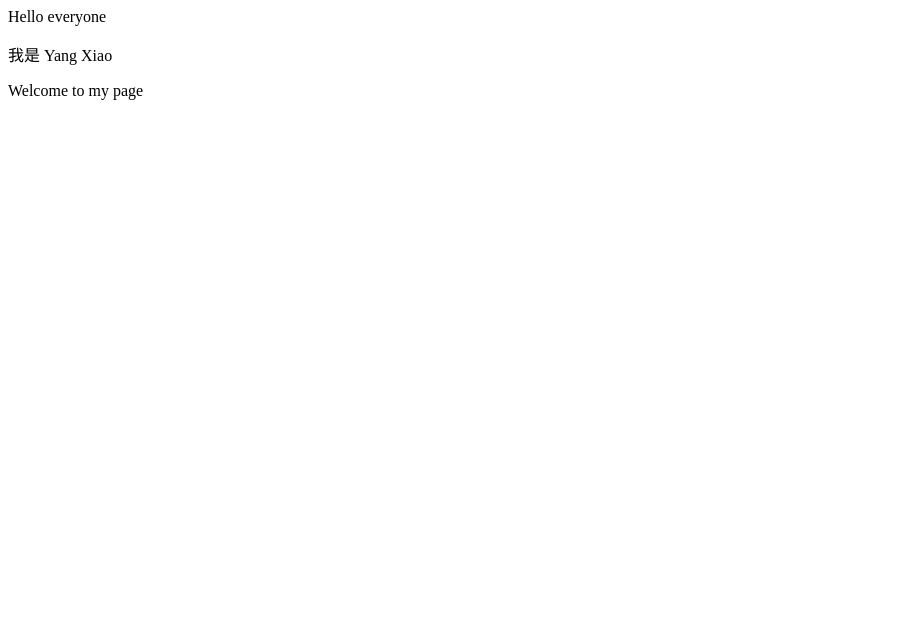
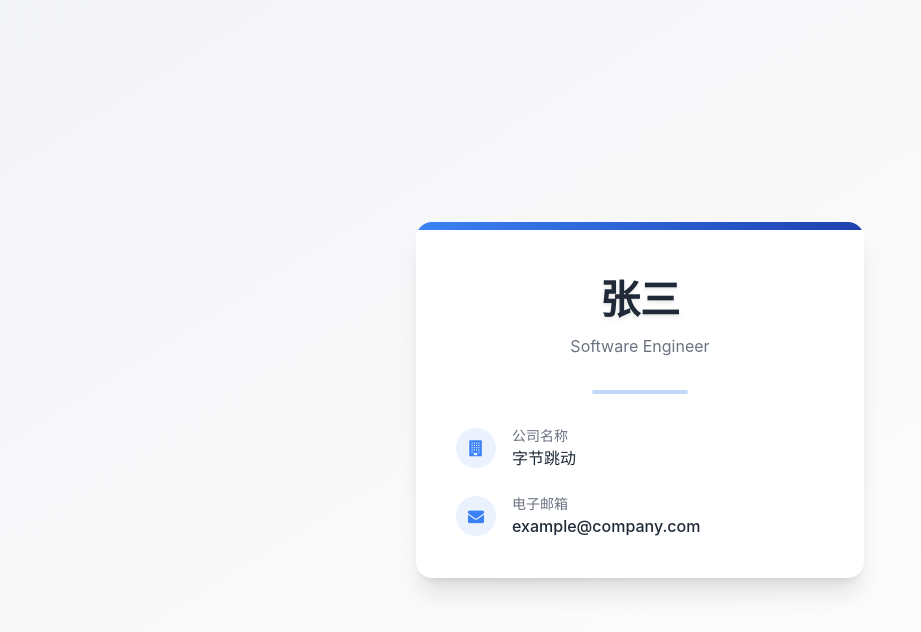
Before and after one commit to x5471140/x5471140.github.io, a plain HTML site: page index.html in a window 1280 px wide. Shown: the whole page, without its empty margins (0-921 px from the left). Drawn offline with nearby package versions, Linux system fonts and the light colour scheme.

Commit message:
界面内容修改
Added a complete HTML structure with Tailwind CSS and Font Awesome integration, including a personal introduction section.

```diff
--- a/index.html
+++ b/index.html
@@ -1,7 +1,114 @@
-<p>Hello everyone</p>
-<p>我是 Yang Xiao </p>
-<p>Welcome to my page</p>
+<!DOCTYPE html>
+<html lang="zh-CN">
+<head>
+  <meta charset="UTF-8">
+  <meta name="viewport" content="width=device-width, initial-scale=1.0">
+  <title>个人介绍 | GitHub.io</title>
+  <!-- 引入 Tailwind CSS -->
+  <script src="https://cdn.tailwindcss.com"></script>
+  <!-- 引入 Font Awesome 图标 -->
+  <link href="https://cdn.jsdelivr.net/npm/font-awesome@4.7.0/css/font-awesome.min.css" rel="stylesheet">
+  <!-- 配置 Tailwind 自定义主题 -->
+  <script>
+    tailwind.config = {
+      theme: {
+        extend: {
+          colors: {
+            primary: '#3B82F6',
+            secondary: '#1E40AF',
+            neutral: '#F3F4F6',
+          },
+          fontFamily: {
+            sans: ['Inter', 'system-ui', 'sans-serif'],
+          },
+        },
+      }
+    }
+  </script>
+  <!-- 自定义工具类 -->
+  <style type="text/tailwindcss">
+    @layer utilities {
+      .text-shadow {
+        text-shadow: 0 2px 4px rgba(0,0,0,0.1);
+      }
+      .transition-custom {
+        transition: all 0.3s ease-in-out;
+      }
+    }
+  </style>
+  <style>
+    /* 全局样式 */
+    body {
+      scroll-behavior: smooth;
+    }
+    /* 动画效果 */
+    @keyframes fadeIn {
+      from { opacity: 0; transform: translateY(20px); }
+      to { opacity: 1; transform: translateY(0); }
+    }
+    .animate-fade-in {
+      animation: fadeIn 0.8s ease-out forwards;
+    }
+    .delay-100 { animation-delay: 0.1s; }
+    .delay-200 { animation-delay: 0.2s; }
+  </style>
+</head>
+<body class="bg-gradient-to-br from-neutral to-white min-h-screen flex items-center justify-center p-4 md:p-8">
+  <!-- 卡片容器 -->
+  <div class="max-w-md w-full bg-white rounded-2xl shadow-xl overflow-hidden transform hover:shadow-2xl transition-custom">
+    <!-- 顶部装饰条 -->
+    <div class="h-2 bg-gradient-to-r from-primary to-secondary"></div>
 
-<ul>
+    <!-- 内容区域 -->
+    <div class="p-8 md:p-10">
+      <!-- 个人姓名（移除头像后调整间距，保持居中） -->
+      <div class="text-center mb-8 animate-fade-in">
+        <h1 class="text-[clamp(1.8rem,4vw,2.5rem)] font-bold text-gray-800 text-shadow">张三</h1>
+        <p class="text-gray-500 mt-1">Software Engineer</p>
+      </div>
 
-</ul>
+      <!-- 分隔线 -->
+      <div class="w-24 h-1 bg-primary/30 rounded-full mx-auto my-8 animate-fade-in delay-100"></div>
+
+      <!-- 联系信息 -->
+      <div class="space-y-6 animate-fade-in delay-200">
+        <!-- 公司信息 -->
+        <div class="flex items-center space-x-4 group">
+          <div class="w-10 h-10 rounded-full bg-primary/10 flex items-center justify-center text-primary group-hover:bg-primary group-hover:text-white transition-custom">
+            <i class="fa fa-building"></i>
+          </div>
+          <div>
+            <p class="text-sm text-gray-500">公司名称</p>
+            <p class="font-medium text-gray-800">字节跳动</p>
+          </div>
+        </div>
+
+        <!-- 邮箱信息 -->
+        <div class="flex items-center space-x-4 group">
+          <div class="w-10 h-10 rounded-full bg-primary/10 flex items-center justify-center text-primary group-hover:bg-primary group-hover:text-white transition-custom">
+            <i class="fa fa-envelope"></i>
+          </div>
+          <div>
+            <p class="text-sm text-gray-500">电子邮箱</p>
+            <a href="mailto:example@company.com" class="font-medium text-gray-800 hover:text-primary transition-custom">example@company.com</a>
+          </div>
+        </div>
+      </div>
+    </div>
+  </div>
+
+  <!-- 简单的交互脚本 -->
+  <script>
+    // 页面加载完成后添加动画类
+    document.addEventListener('DOMContentLoaded', () => {
+      const elements = document.querySelectorAll('.animate-fade-in');
+      elements.forEach(el => el.style.opacity = '0');
+
+      // 触发动画
+      setTimeout(() => {
+        elements.forEach(el => el.style.animationPlayState = 'running');
+      }, 100);
+    });
+  </script>
+</body>
+</html>
```
